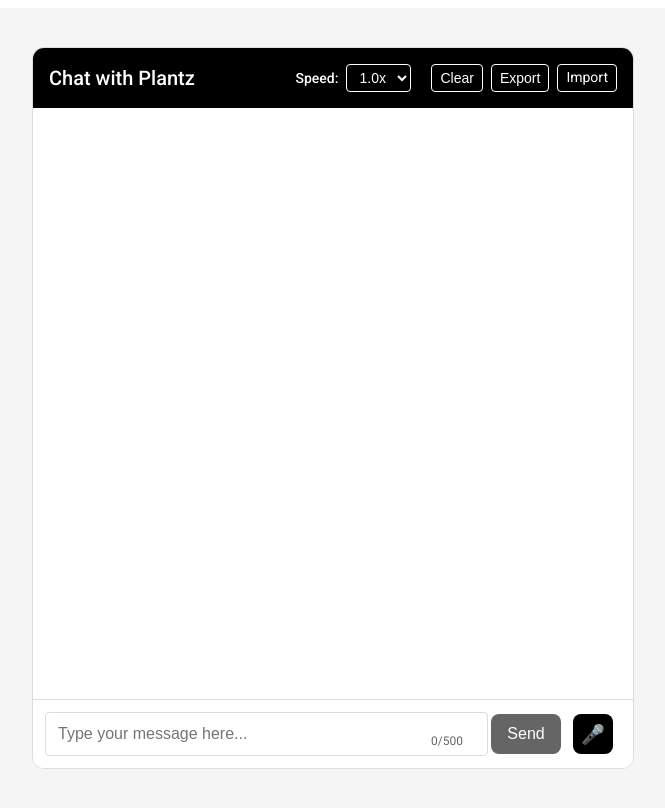
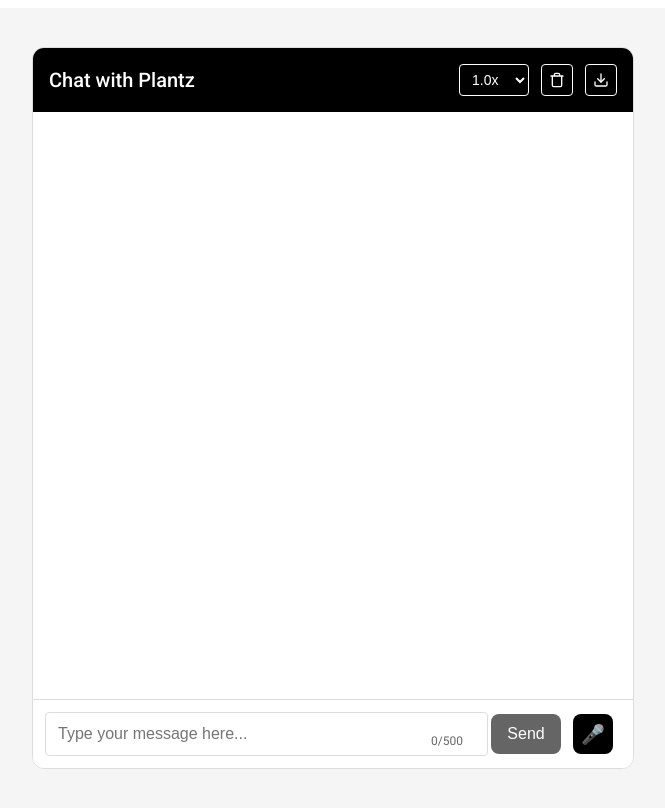
Before and after one commit to MillionMedia2/Voice-Chat-Endo, a Next.js app: page / in a window 1280 px wide. Shown: the top 808 px of the page, without its empty margins (307-972 px from the left). Built offline with nearby package versions, Linux system fonts and the light colour scheme.

Commit message:
updated buttons

```diff
--- a/components/Chat.tsx
+++ b/components/Chat.tsx
@@ -338,7 +338,6 @@
           <span>Chat with Plantz</span>
           <div className={styles.headerButtons}>
             <div className={styles.speedControl}>
-              <label>Speed:</label>
               <select
                 value={playbackRate}
                 onChange={(e) => {
@@ -357,21 +356,28 @@
                 <option value={2.0}>2.0x</option>
               </select>
             </div>
-            <button onClick={clearConversation} className={styles.headerButton}>
-              Clear
+            <button
+              onClick={clearConversation}
+              className={styles.headerButton}
+              aria-label="Clear conversation"
+              data-tooltip="Clear"
+            >
+              <svg width="16" height="16" viewBox="0 0 24 24" fill="none" stroke="currentColor" strokeWidth="2" strokeLinecap="round" strokeLinejoin="round">
+                <path d="M3 6h18M19 6v14a2 2 0 0 1-2 2H7a2 2 0 0 1-2-2V6m3 0V4a2 2 0 0 1 2-2h4a2 2 0 0 1 2 2v2"></path>
+              </svg>
             </button>
-            <button onClick={exportConversation} className={styles.headerButton}>
-              Export
+            <button
+              onClick={exportConversation}
+              className={styles.headerButton}
+              aria-label="Export conversation"
+              data-tooltip="Download"
+            >
+              <svg width="16" height="16" viewBox="0 0 24 24" fill="none" stroke="currentColor" strokeWidth="2" strokeLinecap="round" strokeLinejoin="round">
+                <path d="M21 15v4a2 2 0 0 1-2 2H5a2 2 0 0 1-2-2v-4"></path>
+                <polyline points="7 10 12 15 17 10"></polyline>
+                <line x1="12" y1="15" x2="12" y2="3"></line>
+              </svg>
             </button>
-            <label className={styles.headerButton}>
-              Import
-              <input
-                type="file"
-                accept=".json"
-                onChange={importConversation}
-                style={{ display: 'none' }}
-              />
-            </label>
           </div>
         </div>
         {errorMessage && (
@@ -452,7 +458,12 @@
             disabled={isLoading}
             aria-label={isAgentSpeaking ? "Stop speaking" : "Start speaking"}
           >
-            {isAgentSpeaking ? '⏹️' : isListening ? '🎤' : '🎤'}
+            {isAgentSpeaking ? (
+              <svg width="16" height="16" viewBox="0 0 24 24" fill="none" stroke="currentColor" strokeWidth="2" strokeLinecap="round" strokeLinejoin="round">
+                <circle cx="12" cy="12" r="10" />
+                <rect x="9" y="9" width="6" height="6" />
+              </svg>
+            ) : isListening ? '🎤' : '🎤'}
           </button>
         </div>
       </div>
--- a/styles/chat.module.css
+++ b/styles/chat.module.css
@@ -34,7 +34,8 @@
 
 .headerButtons {
   display: flex;
-  gap: 8px;
+  gap: 12px;
+  align-items: center;
 }
 
 .headerButton {
@@ -42,16 +43,37 @@
   color: #fff;
   border: 1px solid #fff;
   border-radius: 4px;
-  padding: 4px 8px;
+  width: 32px;
+  height: 32px;
+  padding: 0;
+  display: flex;
+  align-items: center;
+  justify-content: center;
   font-size: 0.875rem;
   font-weight: 400;
   cursor: pointer;
   transition: all 0.2s ease;
+  position: relative;
 }
 
 .headerButton:hover {
   background-color: #fff;
   color: #000;
+}
+
+.headerButton:hover::after {
+  content: attr(data-tooltip);
+  position: absolute;
+  bottom: -30px;
+  left: 50%;
+  transform: translateX(-50%);
+  background-color: rgba(0, 0, 0, 0.8);
+  color: white;
+  padding: 4px 8px;
+  border-radius: 4px;
+  font-size: 12px;
+  white-space: nowrap;
+  z-index: 1000;
 }
 
 .chatHistory {
@@ -259,7 +281,6 @@
   display: flex;
   align-items: center;
   gap: 8px;
-  margin-right: 12px;
 }
 
 .speedControl label {
@@ -272,7 +293,9 @@
   color: #fff;
   border: 1px solid #fff;
   border-radius: 4px;
-  padding: 4px 8px;
+  padding: 0 8px;
+  width: 70px;
+  height: 32px;
   font-size: 0.875rem;
   cursor: pointer;
   transition: all 0.2s ease;
```
